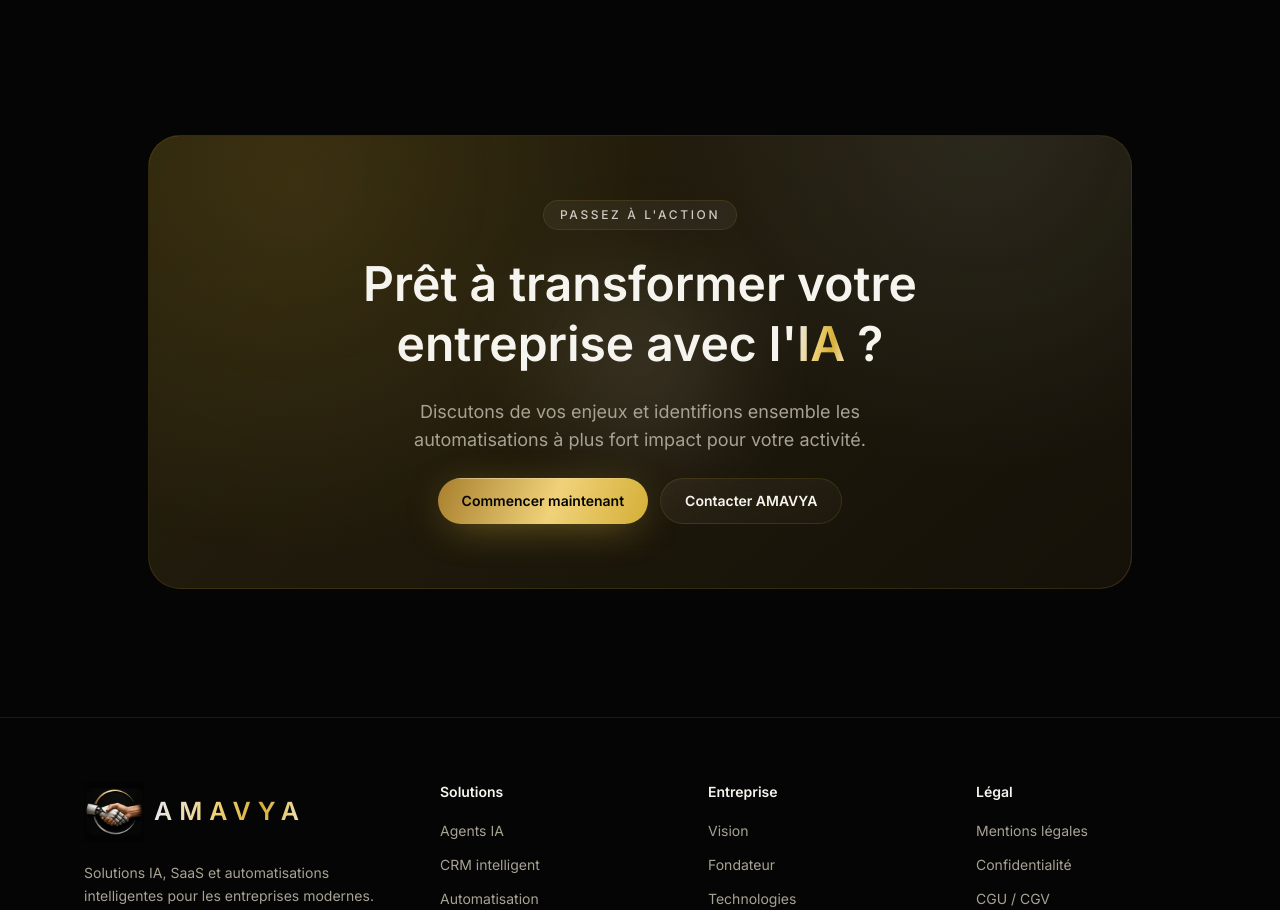
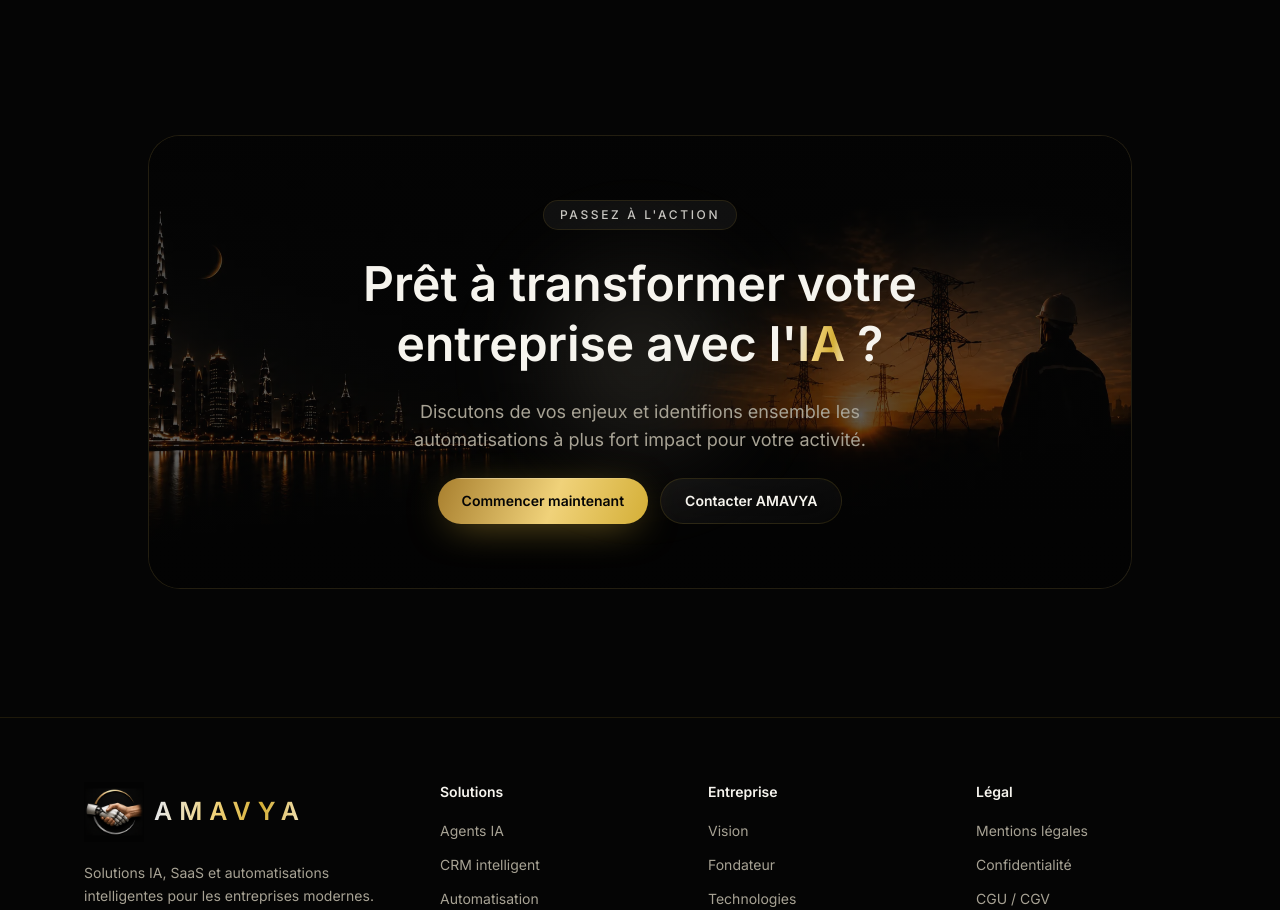
Before and after one commit to bouhleltarek06220-a11y/ARTCOL, a Next.js app in the folder amavya/: page / in a window 1280 px wide. Shown: the part 3960-4870 px from the top of the page. Built offline with nearby package versions, Linux system fonts and the light colour scheme.

Commit message:
feat(amavya): image de fond sur la section CTA
Ajoute une photo d'ambiance (ville/coucher de soleil) en fond du bloc
"Passez à l'action", avec un voile sombre pour la lisibilité du texte.

https://claude.ai/code/session_011ZB887wHk8ZA7STPLqssmn

```diff
--- a/amavya/components/FinalCTA.jsx
+++ b/amavya/components/FinalCTA.jsx
@@ -7,10 +7,19 @@ export default function FinalCTA() {
   return (
     <section id="contact" className="relative py-24 sm:py-32">
       <div className="mx-auto max-w-5xl px-5">
-        <div className="glow-ring relative overflow-hidden rounded-[2rem] border border-gold/15 bg-[linear-gradient(140deg,rgba(212,175,55,0.16),rgba(168,127,46,0.1))] p-10 text-center sm:p-16">
-          {/* Aurora intérieure */}
-          <div className="pointer-events-none absolute inset-0 aurora opacity-70" />
-          <div className="pointer-events-none absolute left-1/2 top-1/2 h-72 w-72 -translate-x-1/2 -translate-y-1/2 rounded-full bg-[radial-gradient(circle,rgba(247,233,200,0.16),transparent_70%)] blur-2xl" />
+        <div className="glow-ring relative overflow-hidden rounded-[2rem] border border-gold/25 bg-[#0a0a0b] p-10 text-center sm:p-16">
+          {/* Photo de fond */}
+          {/* eslint-disable-next-line @next/next/no-img-element */}
+          <img
+            src="/cta-bg.webp"
+            alt=""
+            aria-hidden="true"
+            className="pointer-events-none absolute inset-0 h-full w-full select-none object-cover"
+          />
+          {/* Voile sombre pour garder le texte lisible */}
+          <div className="pointer-events-none absolute inset-0 bg-[linear-gradient(180deg,rgba(5,5,5,0.74),rgba(5,5,5,0.58))]" />
+          {/* Halo doré central */}
+          <div className="pointer-events-none absolute left-1/2 top-1/2 h-72 w-72 -translate-x-1/2 -translate-y-1/2 rounded-full bg-[radial-gradient(circle,rgba(247,233,200,0.14),transparent_70%)] blur-2xl" />
 
           <div className="relative flex flex-col items-center gap-6">
             <Reveal>
```
Also changed, not shown: amavya/public/cta-bg.webp (added).
